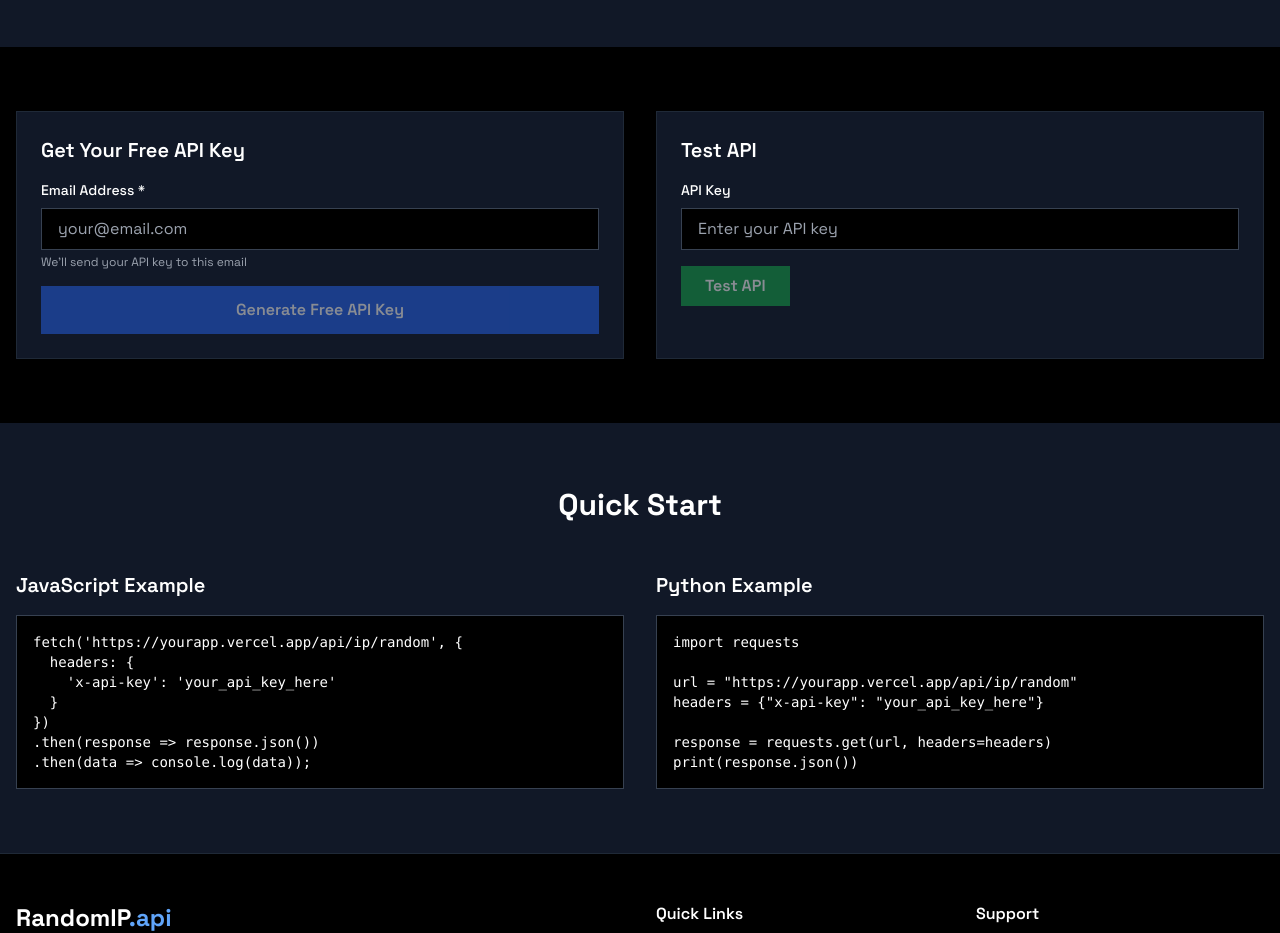
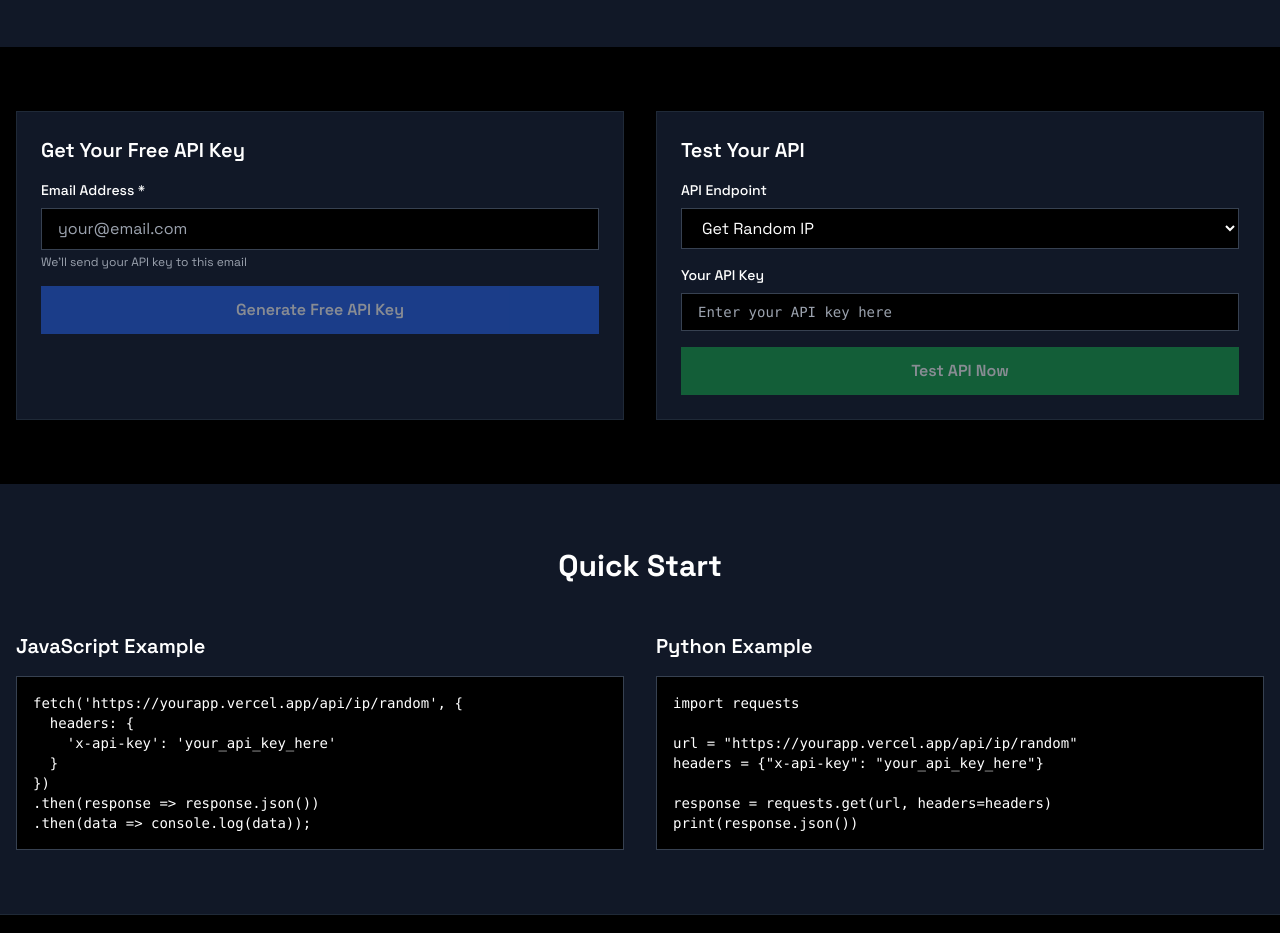
Before and after one commit to hasanxld/random-ip-apis, a Next.js app: page / in a window 1280 px wide. Shown: the part 780-1713 px from the top of the page. Built offline with nearby package versions, Linux system fonts and the light colour scheme.

Commit message:
Update ApiTester.js

```diff
--- a/components/ApiTester.js
+++ b/components/ApiTester.js
@@ -5,15 +5,22 @@ export default function ApiTester() {
   const [apiKey, setApiKey] = useState('')
   const [response, setResponse] = useState('')
   const [loading, setLoading] = useState(false)
+  const [endpoint, setEndpoint] = useState('/api/ip/random')
 
   const testApi = async () => {
     setLoading(true)
     try {
-      const response = await fetch(`/api/ip/random?api_key=${apiKey}`)
+      const url = `${window.location.origin}${endpoint}?api_key=${apiKey}`
+      console.log('Testing API URL:', url)
+
+      const response = await fetch(url)
       const data = await response.json()
       setResponse(JSON.stringify(data, null, 2))
     } catch (error) {
-      setResponse(JSON.stringify({ error: 'Failed to fetch' }, null, 2))
+      setResponse(JSON.stringify({
+        error: 'Failed to fetch',
+        message: 'Please check your API key and try again'
+      }, null, 2))
     } finally {
       setLoading(false)
     }
@@ -21,32 +28,52 @@ export default function ApiTester() {
 
   return (
     <div className="bg-gray-900 border border-gray-800 p-6">
-      <h3 className="text-xl font-semibold mb-4">Test API</h3>
+      <h3 className="text-xl font-semibold mb-4">Test Your API</h3>
 
       <div className="space-y-4">
         <div>
-          <label className="block text-sm font-medium mb-2">API Key</label>
+          <label className="block text-sm font-medium mb-2">API Endpoint</label>
+          <select
+            value={endpoint}
+            onChange={(e) => setEndpoint(e.target.value)}
+            className="w-full px-4 py-2 bg-black border border-gray-700 focus:border-blue-500 focus:outline-none"
+          >
+            <option value="/api/ip/random">Get Random IP</option>
+            <option value="/api/validate-key">Validate API Key</option>
+          </select>
+        </div>
+
+        <div>
+          <label className="block text-sm font-medium mb-2">Your API Key</label>
           <input
             type="text"
             value={apiKey}
             onChange={(e) => setApiKey(e.target.value)}
-            placeholder="Enter your API key"
-            className="w-full px-4 py-2 bg-black border border-gray-700 focus:border-blue-500 focus:outline-none"
+            placeholder="Enter your API key here"
+            className="w-full px-4 py-2 bg-black border border-gray-700 focus:border-blue-500 focus:outline-none font-mono text-sm"
           />
         </div>
 
         <button
           onClick={testApi}
           disabled={loading || !apiKey}
-          className="bg-green-600 hover:bg-green-700 text-white py-2 px-6 font-semibold transition-colors disabled:opacity-50"
+          className="bg-green-600 hover:bg-green-700 text-white py-3 px-6 font-semibold transition-colors disabled:opacity-50 disabled:cursor-not-allowed w-full"
         >
-          {loading ? 'Testing...' : 'Test API'}
+          {loading ? (
+            <span className="flex items-center justify-center">
+              <svg className="animate-spin -ml-1 mr-3 h-5 w-5 text-white" xmlns="http://www.w3.org/2000/svg" fill="none" viewBox="0 0 24 24">
+                <circle className="opacity-25" cx="12" cy="12" r="10" stroke="currentColor" strokeWidth="4"></circle>
+                <path className="opacity-75" fill="currentColor" d="M4 12a8 8 0 018-8V0C5.373 0 0 5.373 0 12h4zm2 5.291A7.962 7.962 0 014 12H0c0 3.042 1.135 5.824 3 7.938l3-2.647z"></path>
+              </svg>
+              Testing API...
+            </span>
+          ) : 'Test API Now'}
         </button>
 
         {response && (
           <div>
-            <label className="block text-sm font-medium mb-2">Response</label>
-            <pre className="bg-black p-4 border border-gray-700 overflow-auto text-sm">
+            <label className="block text-sm font-medium mb-2">API Response</label>
+            <pre className="bg-black p-4 border border-gray-700 overflow-auto text-sm max-h-60">
               {response}
             </pre>
           </div>
```
